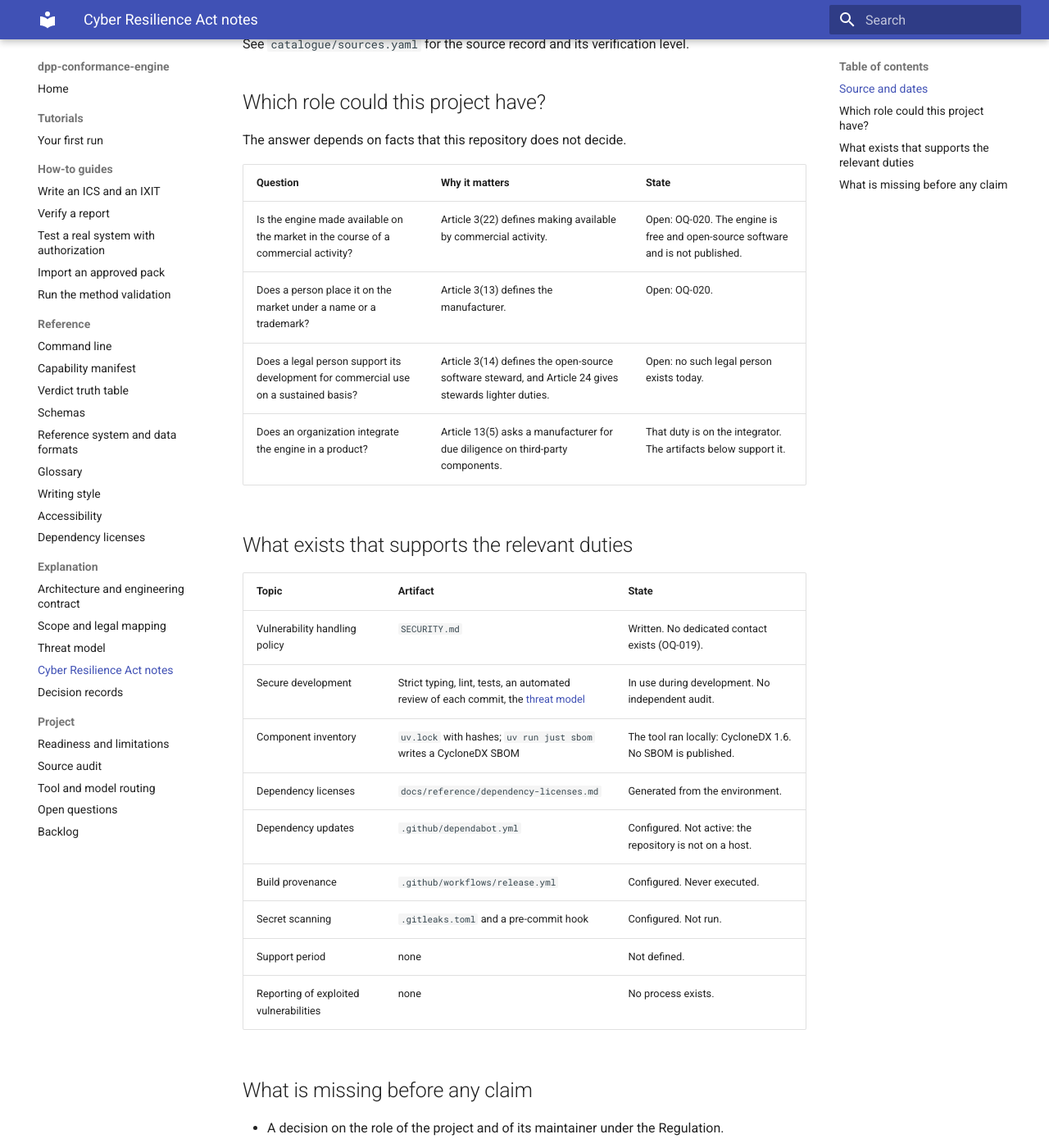
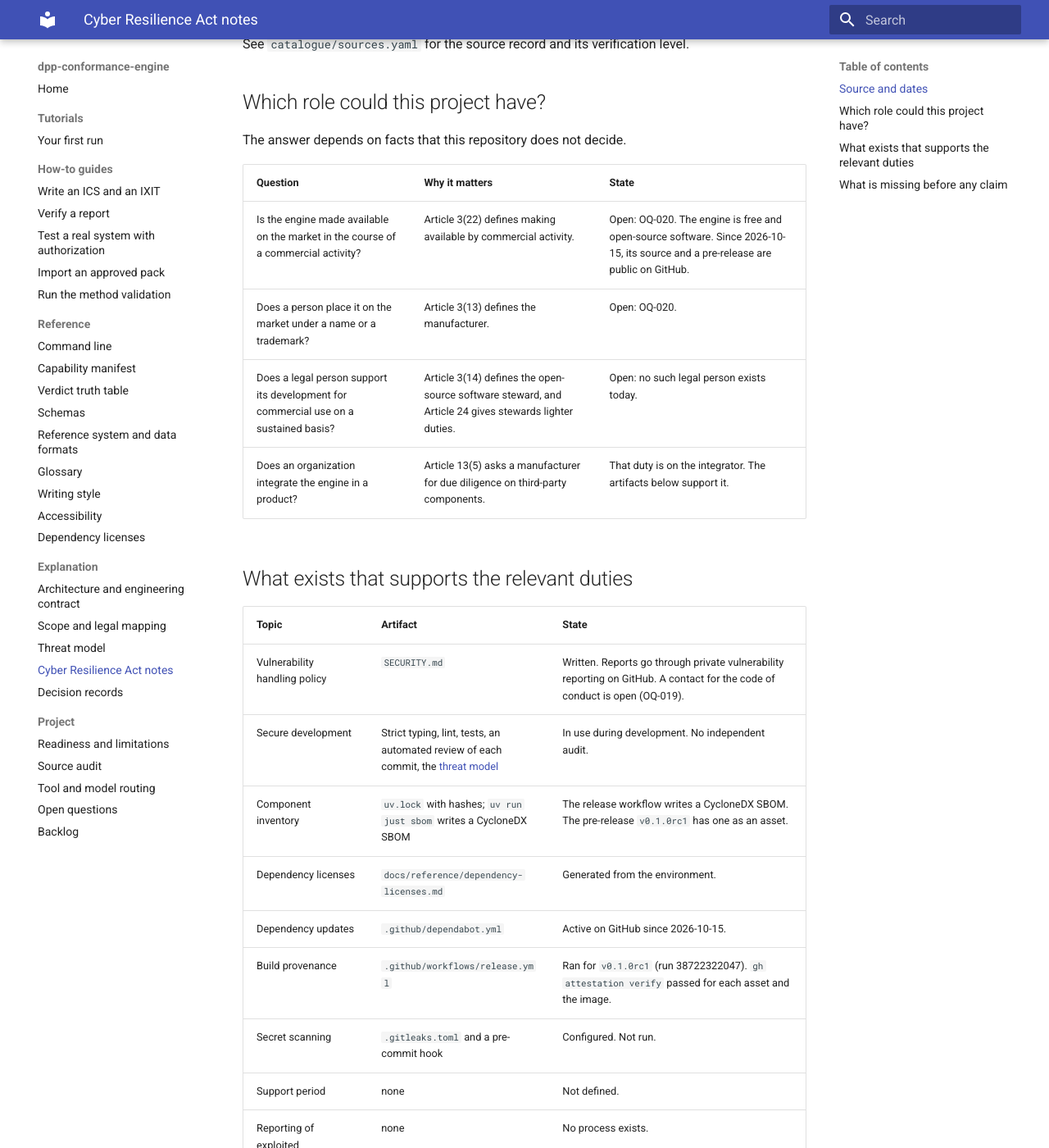
Before and after one commit to hadijannat/dpp-conformance-engine, an MkDocs documentation site: the page built from docs/explanation/cra-assessment.md, in a window 1280 px wide and 1400 px high, scrolled down 722 px. Shown: the whole window at 82% size. Built offline with MkDocs 1.6.1 and Material for MkDocs 9.7.7, drawn with Linux system fonts in a browser that asks for light colours; the version menu is left out.

Commit message:
docs(cra): the source, the SBOM, and the provenance are now published
Co-Authored-By: Claude Opus 5.5 <noreply@anthropic.com>

```diff
--- a/docs/explanation/cra-assessment.md
+++ b/docs/explanation/cra-assessment.md
@@ -27,7 +27,7 @@ The answer depends on facts that this repository does not decide.
 
 | Question | Why it matters | State |
 | --- | --- | --- |
-| Is the engine made available on the market in the course of a commercial activity? | Article 3(22) defines making available by commercial activity. | Open: OQ-020. The engine is free and open-source software and is not published. |
+| Is the engine made available on the market in the course of a commercial activity? | Article 3(22) defines making available by commercial activity. | Open: OQ-020. The engine is free and open-source software. Since 2026-10-15, its source and a pre-release are public on GitHub. |
 | Does a person place it on the market under a name or a trademark? | Article 3(13) defines the manufacturer. | Open: OQ-020. |
 | Does a legal person support its development for commercial use on a sustained basis? | Article 3(14) defines the open-source software steward, and Article 24 gives stewards lighter duties. | Open: no such legal person exists today. |
 | Does an organization integrate the engine in a product? | Article 13(5) asks a manufacturer for due diligence on third-party components. | That duty is on the integrator. The artifacts below support it. |
@@ -36,12 +36,12 @@ The answer depends on facts that this repository does not decide.
 
 | Topic | Artifact | State |
 | --- | --- | --- |
-| Vulnerability handling policy | `SECURITY.md` | Written. No dedicated contact exists (OQ-019). |
+| Vulnerability handling policy | `SECURITY.md` | Written. Reports go through private vulnerability reporting on GitHub. A contact for the code of conduct is open (OQ-019). |
 | Secure development | Strict typing, lint, tests, an automated review of each commit, the [threat model](threat-model.md) | In use during development. No independent audit. |
-| Component inventory | `uv.lock` with hashes; `uv run just sbom` writes a CycloneDX SBOM | The tool ran locally: CycloneDX 1.6. No SBOM is published. |
+| Component inventory | `uv.lock` with hashes; `uv run just sbom` writes a CycloneDX SBOM | The release workflow writes a CycloneDX SBOM. The pre-release `v0.1.0rc1` has one as an asset. |
 | Dependency licenses | `docs/reference/dependency-licenses.md` | Generated from the environment. |
-| Dependency updates | `.github/dependabot.yml` | Configured. Not active: the repository is not on a host. |
-| Build provenance | `.github/workflows/release.yml` | Configured. Never executed. |
+| Dependency updates | `.github/dependabot.yml` | Active on GitHub since 2026-10-15. |
+| Build provenance | `.github/workflows/release.yml` | Ran for `v0.1.0rc1` (run 38722322047). `gh attestation verify` passed for each asset and the image. |
 | Secret scanning | `.gitleaks.toml` and a pre-commit hook | Configured. Not run. |
 | Support period | none | Not defined. |
 | Reporting of exploited vulnerabilities | none | No process exists. |
```
Also changed, not shown: 1 other file.
